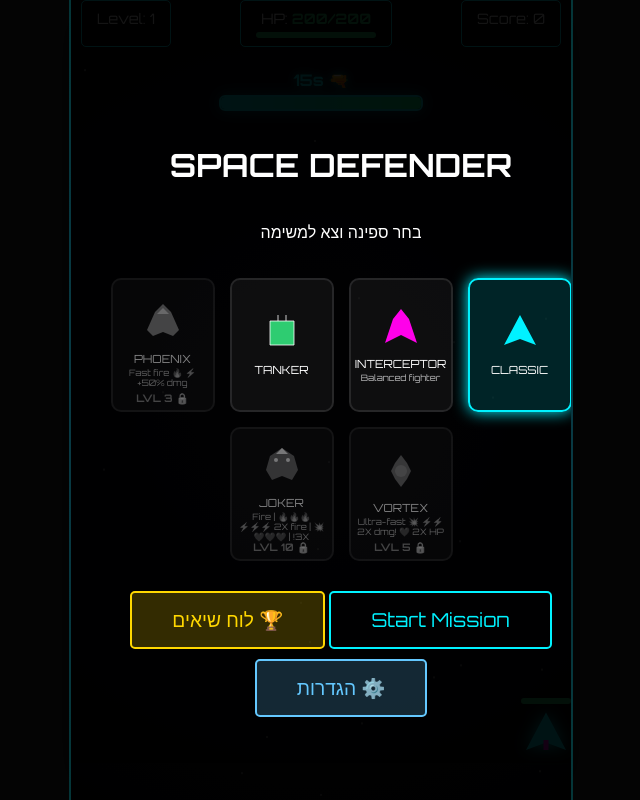
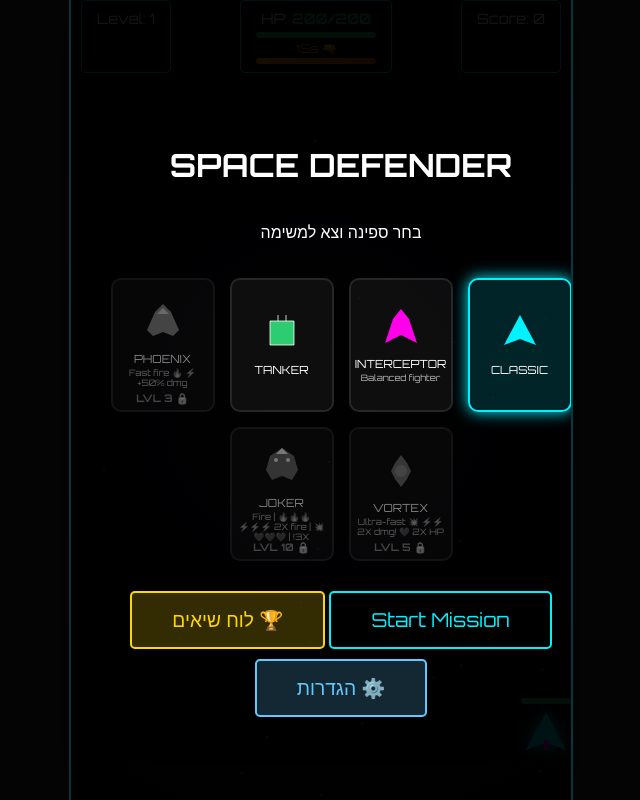
Before and after one commit to giamat13/space-game, a plain HTML site: page index.html in a window 1280 px wide. Shown: the whole page, without its empty margins (319-959 px from the left). Drawn offline with Linux system fonts and the light colour scheme.

Commit message:
Add files via upload

```diff
--- a/data.js
+++ b/data.js
@@ -8,9 +8,7 @@ export const DOM = {
     hpText: document.getElementById('hp-text'),
     scoreEl: document.getElementById('score'),
     levelEl: document.getElementById('level'),
-    overlay: document.getElementById('overlay'),
-    shootTimeBar: document.getElementById('shoot-time-bar'),
-    shootTimeText: document.getElementById('shoot-time-text')
+    overlay: document.getElementById('overlay')
 };
 
 // Skin Configuration
--- a/index.html
+++ b/index.html
@@ -16,16 +16,12 @@
                 <div class="top-hp-bar-container">
                     <div id="top-hp-bar" class="top-hp-bar-fill"></div>
                 </div>
+                <div style="margin-top: 3px; font-size: 0.75rem; color: #ffa500;">🔫 <span id="shoot-time-seconds">15</span>s</div>
+                <div class="top-hp-bar-container" style="margin-top: 2px;">
+                    <div id="shoot-time-bar" class="shoot-time-bar-fill"></div>
+                </div>
             </div>
             <div class="stat-box">Level: <span id="level">1</span></div>
-        </div>
-
-        <!-- Shoot Time Bar -->
-        <div id="shoot-time-container">
-            <div id="shoot-time-text">🔫 <span id="shoot-time-seconds">15</span>s</div>
-            <div id="shoot-time-bar-container">
-                <div id="shoot-time-bar" class="shoot-time-bar-fill"></div>
-            </div>
         </div>
 
         <div id="player">
--- a/styles.css
+++ b/styles.css
@@ -95,57 +95,28 @@ body {
     color: var(--health);
 }
 
-/* ===== SHOOT TIME BAR ===== */
-#shoot-time-container {
-    position: absolute;
-    top: 70px;
-    left: 50%;
-    transform: translateX(-50%);
-    z-index: 100;
-    pointer-events: none;
-    text-align: center;
-}
-
-#shoot-time-text {
-    font-size: 1rem;
-    font-weight: bold;
-    color: var(--primary);
-    margin-bottom: 5px;
-    text-shadow: 0 0 10px rgba(0, 242, 255, 0.8);
-}
-
-#shoot-time-bar-container {
-    width: 200px;
-    height: 12px;
-    background: rgba(0, 0, 0, 0.6);
-    border: 2px solid var(--primary);
-    border-radius: 6px;
-    overflow: hidden;
-    box-shadow: 0 0 15px rgba(0, 242, 255, 0.5);
-}
-
 .shoot-time-bar-fill {
     height: 100%;
-    background: linear-gradient(90deg, #00f2ff, #00ff88);
-    transition: width 0.3s ease-out, background 0.3s;
+    background: linear-gradient(90deg, #ffa500, #ff6b00);
+    transition: width 0.1s linear, background 0.3s;
     width: 100%;
-    box-shadow: 0 0 10px rgba(0, 242, 255, 0.8);
+    box-shadow: 0 0 8px rgba(255, 165, 0, 0.6);
 }
 
 .shoot-time-bar-fill.low {
-    background: linear-gradient(90deg, #ff4d4d, #ff9900);
-    box-shadow: 0 0 10px rgba(255, 77, 77, 0.8);
+    background: linear-gradient(90deg, #ff6b00, #ff4500);
+    box-shadow: 0 0 8px rgba(255, 107, 0, 0.8);
 }
 
 .shoot-time-bar-fill.critical {
-    background: linear-gradient(90deg, #ff0000, #ff4d4d);
-    box-shadow: 0 0 15px rgba(255, 0, 0, 1);
+    background: linear-gradient(90deg, #ff0000, #ff4500);
+    box-shadow: 0 0 10px rgba(255, 0, 0, 1);
     animation: critical-pulse 0.5s infinite;
 }
 
 .shoot-time-bar-fill.regenerating {
-    background: linear-gradient(90deg, #2ecc71, #00ff88);
-    box-shadow: 0 0 15px rgba(46, 204, 113, 1);
+    background: linear-gradient(90deg, #00ff88, #00f2ff);
+    box-shadow: 0 0 10px rgba(0, 255, 136, 1);
     animation: regen-pulse 1s infinite;
 }
 
```
